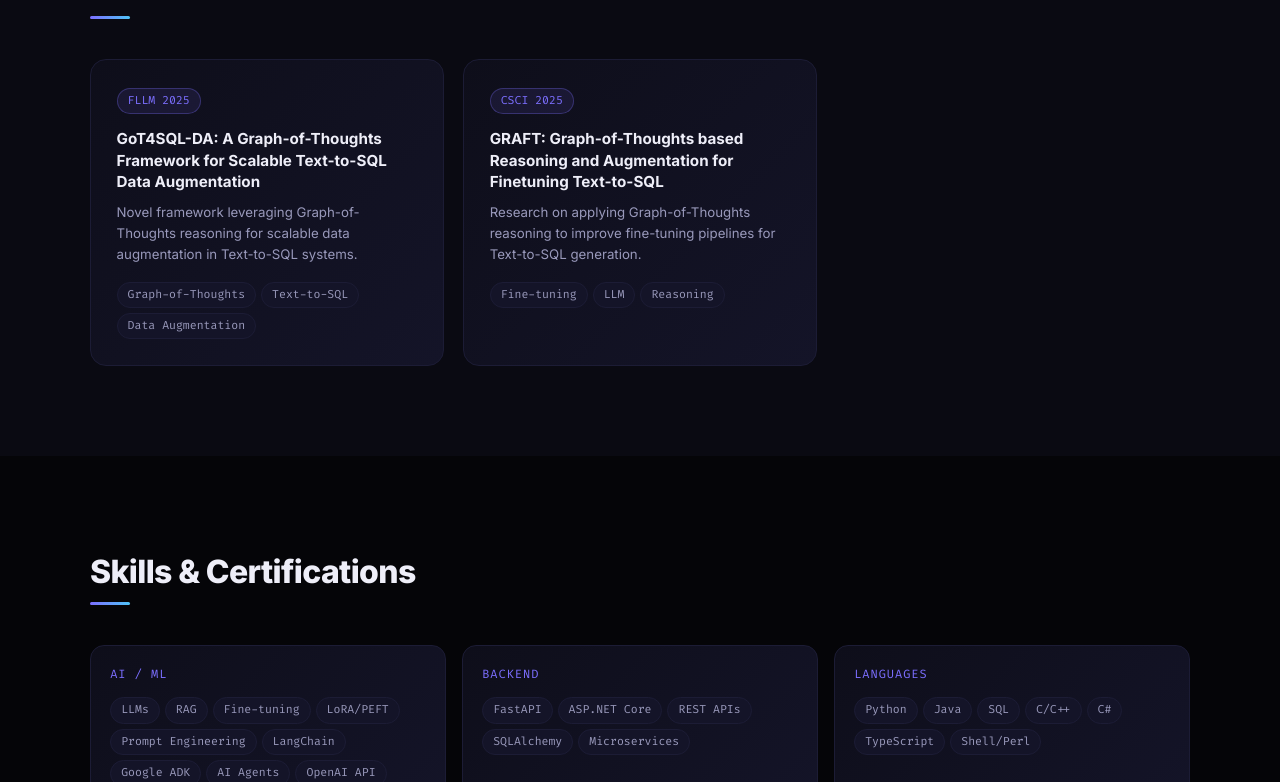
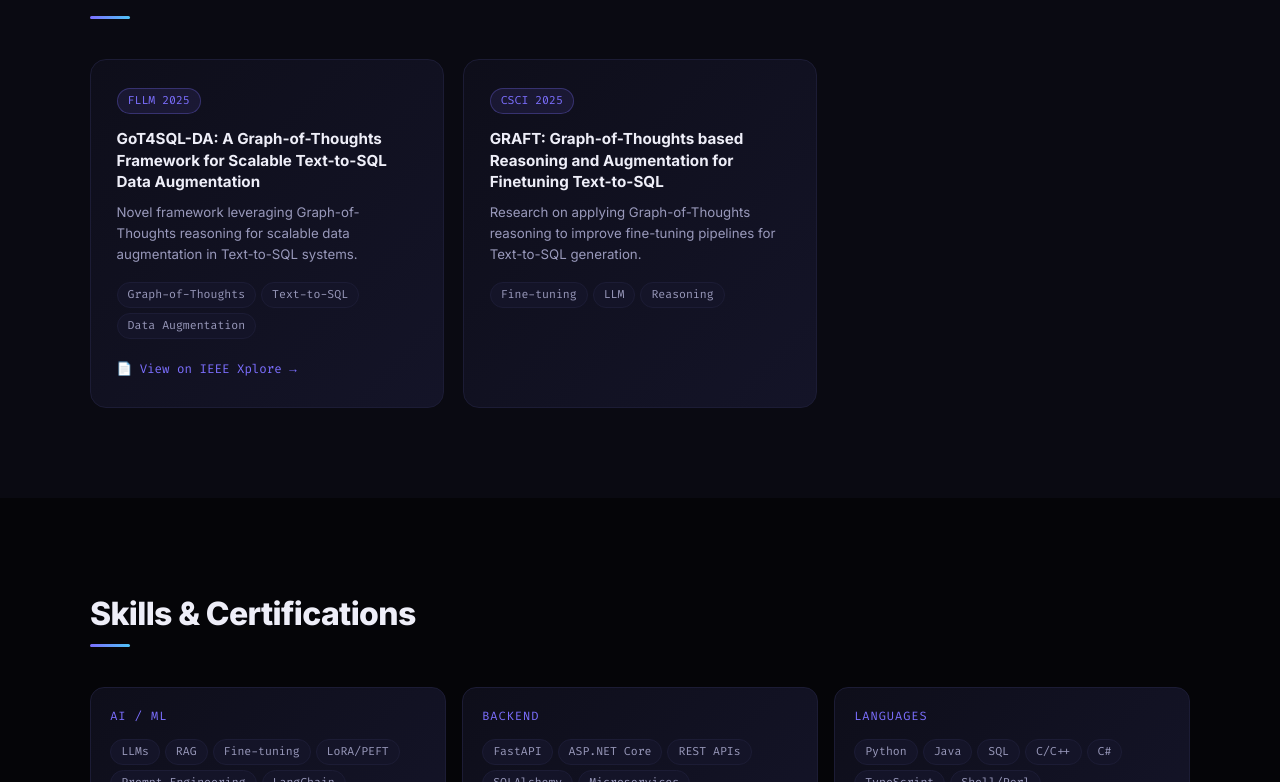
Before and after one commit to himanshu-nakrani/himanshu-nakrani.github.io, a React (Vite) app in the folder portfolio-react/: page / in a window 1280 px wide. Shown: the part 6747-7529 px from the top of the page. Built offline with nearby package versions, Linux system fonts and the light colour scheme.

Commit message:
Add IEEE Xplore link for GoT4SQL-DA publication

```diff
--- a/portfolio-react/src/components/Research.jsx
+++ b/portfolio-react/src/components/Research.jsx
@@ -34,9 +34,19 @@ export default function Research() {
             </span>
             <h3 style={{ fontSize: '0.95rem', fontWeight: 700, lineHeight: 1.4, marginBottom: '0.6rem' }}>{p.title}</h3>
             <p style={{ fontSize: '0.83rem', color: 'var(--text2)', marginBottom: '1rem', lineHeight: 1.6 }}>{p.desc}</p>
-            <div style={{ display: 'flex', flexWrap: 'wrap', gap: 5 }}>
+            <div style={{ display: 'flex', flexWrap: 'wrap', gap: 5, marginBottom: p.link ? '1rem' : 0 }}>
               {p.tags.map(t => <Tag key={t}>{t}</Tag>)}
             </div>
+            {p.link && (
+              <a
+                href={p.link}
+                target="_blank"
+                rel="noopener"
+                style={{ fontSize: '0.78rem', color: 'var(--accent)', textDecoration: 'none', fontFamily: "'Fira Code', monospace", display: 'inline-flex', alignItems: 'center', gap: 4 }}
+              >
+                📄 View on IEEE Xplore →
+              </a>
+            )}
           </motion.div>
         ))}
       </div>
--- a/portfolio-react/src/data.js
+++ b/portfolio-react/src/data.js
@@ -82,8 +82,8 @@ export const skills = [
 ]
 
 export const publications = [
-  { venue: 'FLLM 2025', title: 'GoT4SQL-DA: A Graph-of-Thoughts Framework for Scalable Text-to-SQL Data Augmentation', desc: 'Novel framework leveraging Graph-of-Thoughts reasoning for scalable data augmentation in Text-to-SQL systems.', tags: ['Graph-of-Thoughts', 'Text-to-SQL', 'Data Augmentation'] },
-  { venue: 'CSCI 2025', title: 'GRAFT: Graph-of-Thoughts based Reasoning and Augmentation for Finetuning Text-to-SQL', desc: 'Research on applying Graph-of-Thoughts reasoning to improve fine-tuning pipelines for Text-to-SQL generation.', tags: ['Fine-tuning', 'LLM', 'Reasoning'] },
+  { venue: 'FLLM 2025', title: 'GoT4SQL-DA: A Graph-of-Thoughts Framework for Scalable Text-to-SQL Data Augmentation', desc: 'Novel framework leveraging Graph-of-Thoughts reasoning for scalable data augmentation in Text-to-SQL systems.', tags: ['Graph-of-Thoughts', 'Text-to-SQL', 'Data Augmentation'], link: 'https://ieeexplore.ieee.org/abstract/document/11391068' },
+  { venue: 'CSCI 2025', title: 'GRAFT: Graph-of-Thoughts based Reasoning and Augmentation for Finetuning Text-to-SQL', desc: 'Research on applying Graph-of-Thoughts reasoning to improve fine-tuning pipelines for Text-to-SQL generation.', tags: ['Fine-tuning', 'LLM', 'Reasoning'], link: null },
 ]
 
 export const certifications = [
```
